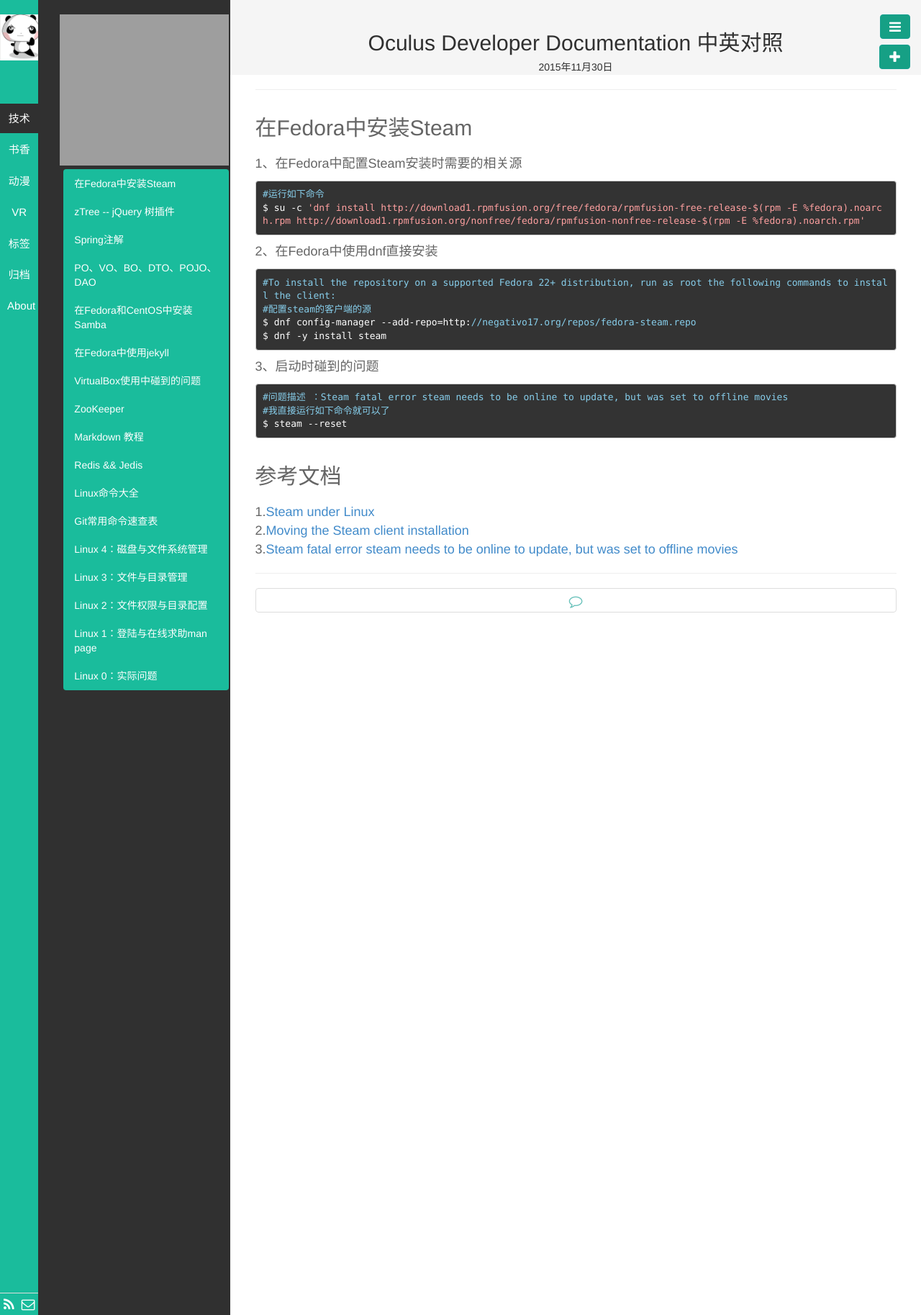
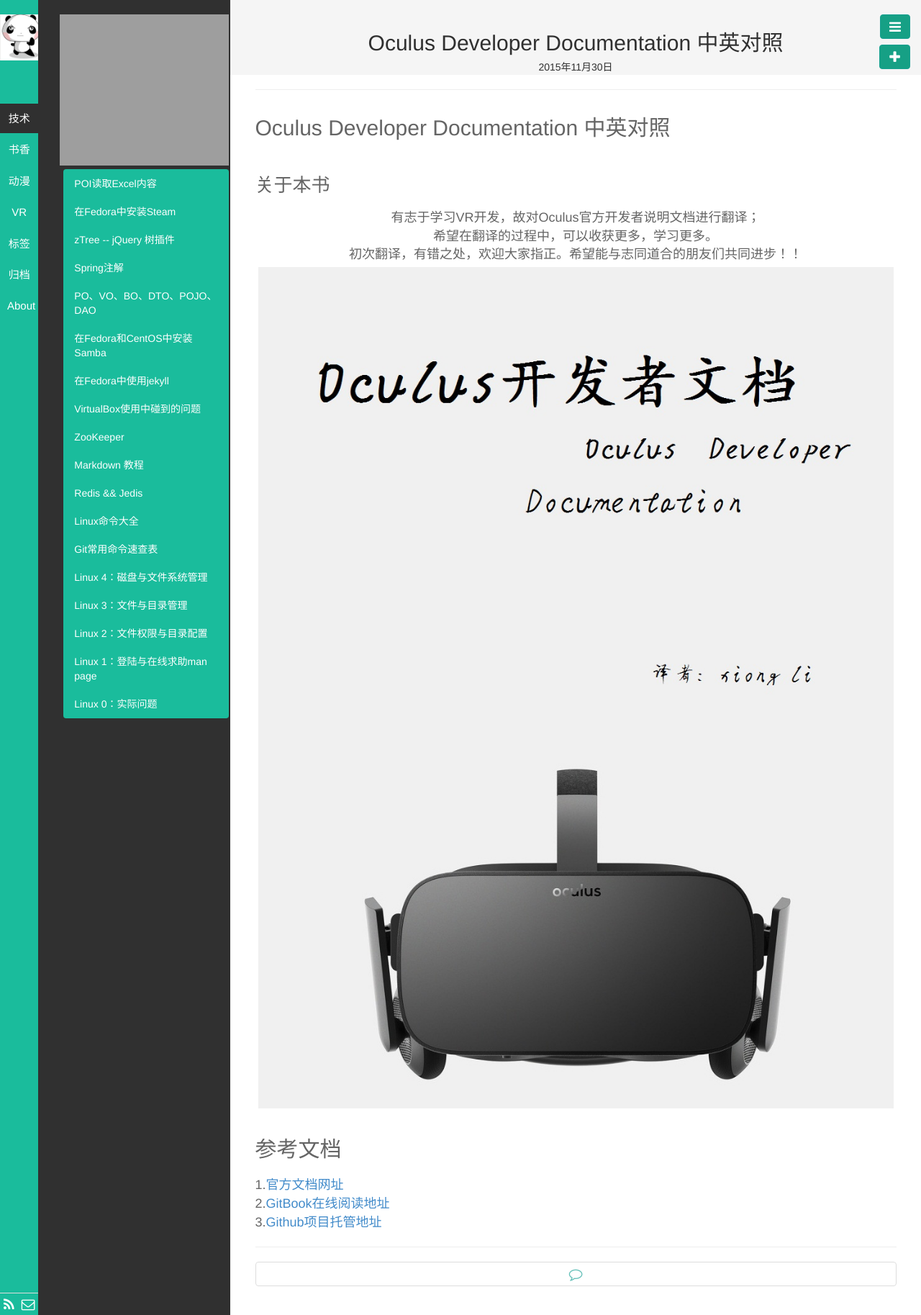
Before and after one commit to demon7452/demon7452.github.io, a Jekyll site: the page built from _posts/VR/2015-11-30-Oculus Developer Documentation.md, in a window 1280 px wide. Shown: the whole page at 72% size. Built offline with Jekyll 4.4.1, drawn with Linux system fonts in a browser that asks for light colours; Markdown is read by kramdown in place of the engine named in the settings; grey boxes are pictures that could not be loaded.

Commit message:
Oculus Developer Documentation 中英对照

````diff
--- a/_posts/VR/2015-11-30-Oculus Developer Documentation.md
+++ b/_posts/VR/2015-11-30-Oculus Developer Documentation.md
@@ -6,32 +6,14 @@
 keywords:
 description:
 ---
-##在Fedora中安装Steam
-1、在Fedora中配置Steam安装时需要的相关源
-
-```
-#运行如下命令
-$ su -c 'dnf install http://download1.rpmfusion.org/free/fedora/rpmfusion-free-release-$(rpm -E %fedora).noarch.rpm http://download1.rpmfusion.org/nonfree/fedora/rpmfusion-nonfree-release-$(rpm -E %fedora).noarch.rpm'
-```
-
-2、在Fedora中使用dnf直接安装
-
-```
-#To install the repository on a supported Fedora 22+ distribution, run as root the following commands to install the client:
-#配置steam的客户端的源
-$ dnf config-manager --add-repo=http://negativo17.org/repos/fedora-steam.repo
-$ dnf -y install steam
-```
-
-3、启动时碰到的问题
-
-```
-#问题描述 ：Steam fatal error steam needs to be online to update, but was set to offline movies
-#我直接运行如下命令就可以了
-$ steam --reset
-```
+##Oculus Developer Documentation 中英对照
+###关于本书
+有志于学习VR开发，故对Oculus官方开发者说明文档进行翻译；<br>
+希望在翻译的过程中，可以收获更多，学习更多。<br>
+初次翻译，有错之处，欢迎大家指正。希望能与志同道合的朋友们共同进步！！
+![1](/public/img/OculusDeveloperDocumentation.jpg)
 
 ##参考文档
-1.<a href="https://developer.valvesoftware.com/wiki/Steam_under_Linux" target="_blank">Steam under Linux</a><br>
-2.<a href="http://negativo17.org/steam/" target="_blank">Moving the Steam client installation</a><br>
-3.<a href="http://askubuntu.com/questions/256628/steam-fatal-error-steam-needs-to-be-online-to-update-but-was-set-to-offline-mov" target="_blank">Steam fatal error steam needs to be online to update, but was set to offline movies</a><br>
+1.<a href="https://developer.oculus.com/documentation/" target="_blank">官方文档网址</a><br>
+2.<a href="https://demon74521.gitbooks.io/oculus-developer-documentation/content/" target="_blank">GitBook在线阅读地址</a><br>
+3.<a href="https://github.com/demon7452/oculus-developer-documentation" target="_blank">Github项目托管地址</a><br>
````
Also changed, not shown: _posts/书香/2015-12-12-Oculus Developer Documentation.md (added, +16 -0 lines), _posts/技术/2015-12-05-POI读取Excel内容.md (added, +37 -0 lines), public/img/OculusDeveloperDocumentation.jpg (added).
